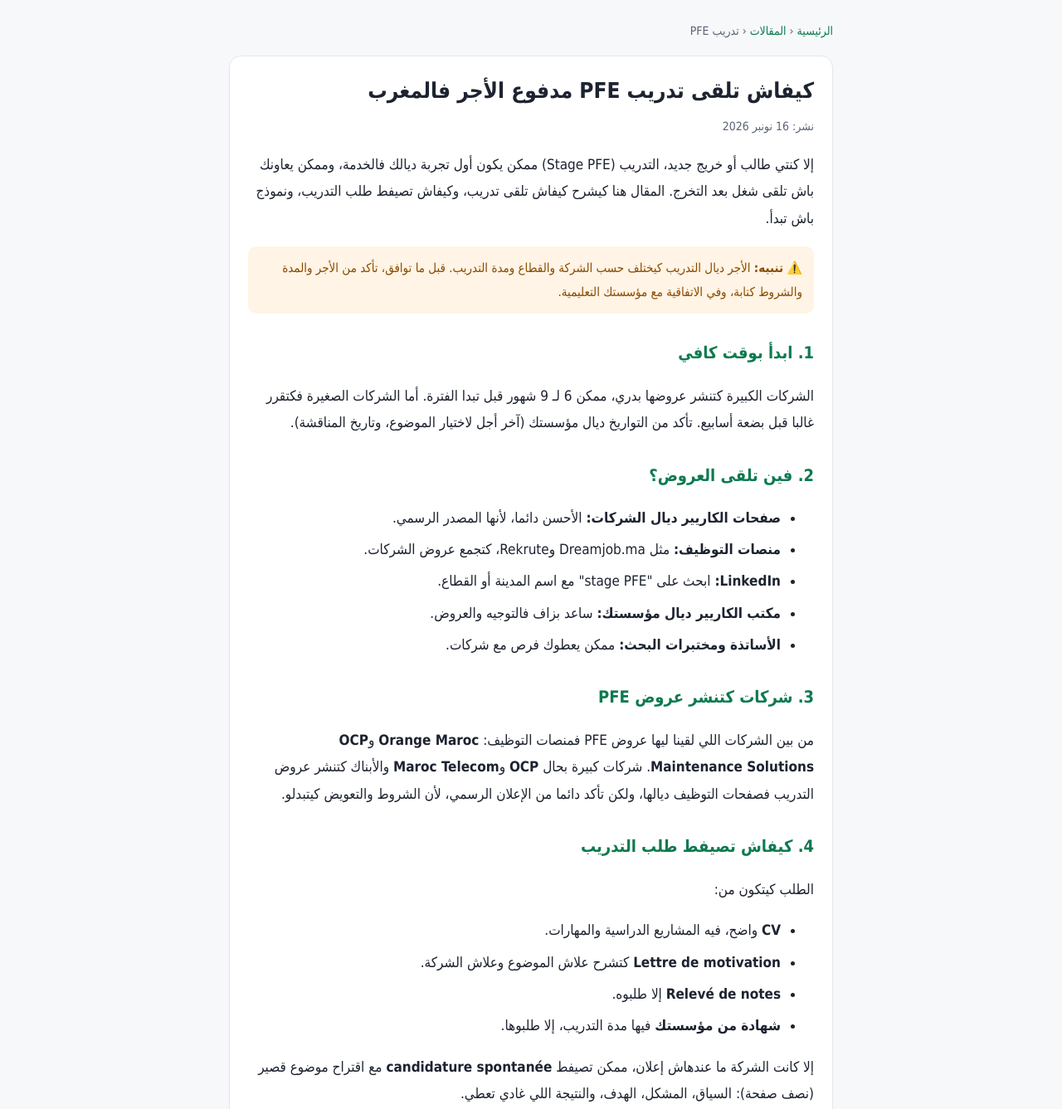
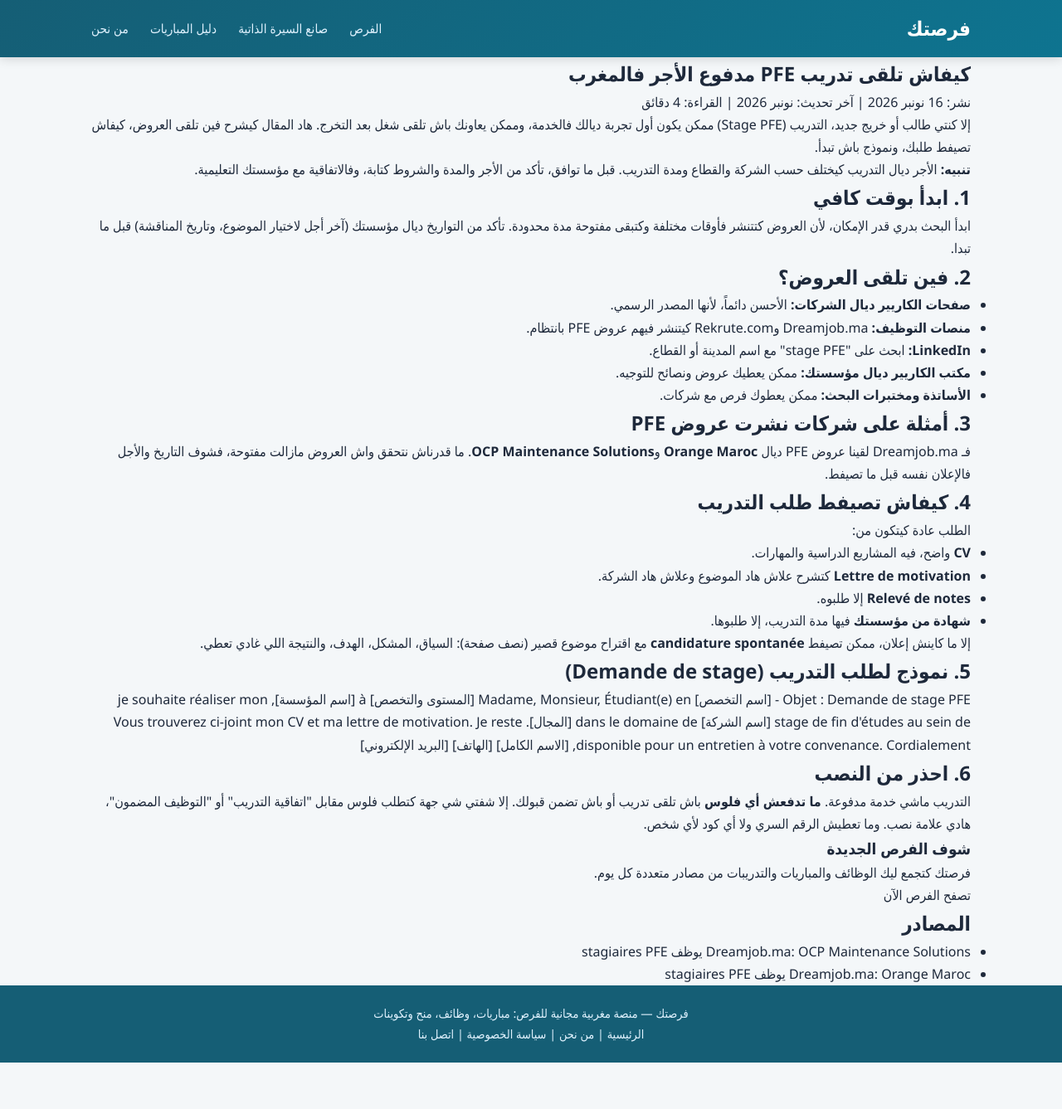
Before and after one commit to fourstek/forssatek, a plain HTML site: page blog/stage-pfe-remunere-maroc.html in a window 1280 px wide. Shown: the top 1337 px of the page at 83% size. After the commit the page ends 1281 px from the top, so only its background shows below. Drawn offline with Linux system fonts and the light colour scheme.

Commit message:
Update stage-pfe-remunere-maroc.html

```diff
--- a/blog/stage-pfe-remunere-maroc.html
+++ b/blog/stage-pfe-remunere-maroc.html
@@ -4,82 +4,78 @@
 <meta charset="UTF-8">
 <meta name="viewport" content="width=device-width, initial-scale=1.0">
 <title>كيفاش تلقى تدريب PFE مدفوع الأجر فالمغرب | فرصتك</title>
-<meta name="description" content="دليل مبسط للطلبة والخريجين الجدد باش يلقاو stage PFE مدفوع الأجر فالمغرب، مع نموذج لطلب التدريب وتنبيهات من النصب.">
+<meta name="description" content="دليل مبسط للطلبة والخريجين باش يلقاو stage PFE فالمغرب: فين تلقى العروض، شنو تصيفط، ونموذج لطلب التدريب، وتنبيهات من النصب.">
+<meta name="keywords" content="stage PFE maroc, تدريب PFE, stage de fin d'études maroc, PFE مدفوع">
 <link rel="canonical" href="https://fourstek.github.io/forssatek/blog/stage-pfe-remunere-maroc.html">
+<meta property="og:title" content="كيفاش تلقى تدريب PFE مدفوع الأجر فالمغرب">
+<meta property="og:type" content="article">
+<meta property="og:url" content="https://fourstek.github.io/forssatek/blog/stage-pfe-remunere-maroc.html">
 <script type="application/ld+json">
 {
   "@context": "https://schema.org",
   "@type": "Article",
   "headline": "كيفاش تلقى تدريب PFE مدفوع الأجر فالمغرب",
   "datePublished": "2026-11-16",
-  "dateModified": "2026-11-16",
+  "dateModified": "2026-11-28",
   "inLanguage": "ar",
   "author": { "@type": "Organization", "name": "فرصتك" },
   "publisher": { "@type": "Organization", "name": "فرصتك" },
   "mainEntityOfPage": "https://fourstek.github.io/forssatek/blog/stage-pfe-remunere-maroc.html"
 }
 </script>
-<style>
-:root{--bg:#f7f8fa;--card:#fff;--text:#1d2330;--muted:#5b6475;--accent:#0d7a4f;--line:#e4e7ec;--warn-bg:#fff4e5;--warn-text:#8a4b00}
-@media (prefers-color-scheme:dark){:root:not([data-theme="light"]){--bg:#12151b;--card:#1a1f28;--text:#e8ebf0;--muted:#9aa3b2;--accent:#3ecf8e;--line:#2a313d;--warn-bg:#3a2a12;--warn-text:#ffd28a}}
-:root[data-theme="dark"]{--bg:#12151b;--card:#1a1f28;--text:#e8ebf0;--muted:#9aa3b2;--accent:#3ecf8e;--line:#2a313d;--warn-bg:#3a2a12;--warn-text:#ffd28a}
-*{box-sizing:border-box}
-body{margin:0;background:var(--bg);color:var(--text);font-family:Tahoma,Arial,sans-serif;line-height:1.9}
-.wrap{max-width:760px;margin:0 auto;padding:16px}
-nav.crumbs{font-size:14px;color:var(--muted);margin:8px 0 16px}
-nav.crumbs a{color:var(--accent);text-decoration:none}
-article{background:var(--card);border:1px solid var(--line);border-radius:14px;padding:22px}
-h1{font-size:26px;line-height:1.5;margin:0 0 10px}
-h2{font-size:20px;margin:28px 0 10px;color:var(--accent)}
-p,li{font-size:17px}
-.meta{color:var(--muted);font-size:14px;margin-bottom:16px}
-ul li{margin-bottom:6px}
-.model{background:var(--bg);border:1px dashed var(--line);border-radius:10px;padding:14px;font-size:15px;white-space:pre-line}
-.warn{background:var(--warn-bg);color:var(--warn-text);border-radius:10px;padding:12px 14px;margin:18px 0;font-size:15px}
-.cta{display:inline-block;margin-top:18px;background:var(--accent);color:#fff;padding:12px 20px;border-radius:10px;text-decoration:none;font-weight:bold}
-.src{font-size:14px;color:var(--muted)}
-.src a{color:var(--accent)}
-</style>
+<link rel="stylesheet" href="../css/style.css">
 </head>
 <body>
-<div class="wrap">
-<nav class="crumbs"><a href="../index.html">الرئيسية</a> ‹ <a href="../articles.html">المقالات</a> ‹ تدريب PFE</nav>
+<header class="site-header">
+  <div class="container header-inner">
+    <a href="../index.html" class="logo">فرصتك</a>
+    <nav class="nav">
+      <a href="../index.html">الفرص</a>
+      <a href="../cv.html">صانع السيرة الذاتية</a>
+      <a href="../articles/mobara-wadifa.html">دليل المباريات</a>
+      <a href="../about.html">من نحن</a>
+    </nav>
+  </div>
+</header>
 
+<main class="container article-page">
   <article>
     <h1>كيفاش تلقى تدريب PFE مدفوع الأجر فالمغرب</h1>
-<div class="meta">نشر: 16 نونبر 2026</div>
+    <p class="article-date">نشر: 16 نونبر 2026 | آخر تحديث: نونبر 2026 | القراءة: 4 دقائق</p>
 
-<p>إلا كنتي طالب أو خريج جديد، التدريب (Stage PFE) ممكن يكون أول تجربة ديالك فالخدمة، وممكن يعاونك باش تلقى شغل بعد التخرج. المقال هنا كيشرح كيفاش تلقى تدريب، وكيفاش تصيفط طلب التدريب، ونموذج باش تبدأ.</p>
+    <p>إلا كنتي طالب أو خريج جديد، التدريب (Stage PFE) ممكن يكون أول تجربة ديالك فالخدمة، وممكن يعاونك باش تلقى شغل بعد التخرج. هاد المقال كيشرح فين تلقى العروض، كيفاش تصيفط طلبك، ونموذج باش تبدأ.</p>
 
-<div class="warn">⚠️ <strong>تنبيه:</strong> الأجر ديال التدريب كيختلف حسب الشركة والقطاع ومدة التدريب. قبل ما توافق، تأكد من الأجر والمدة والشروط كتابة، وفي الاتفاقية مع مؤسستك التعليمية.</div>
+    <div class="warn-box">
+      <strong>تنبيه:</strong> الأجر ديال التدريب كيختلف حسب الشركة والقطاع ومدة التدريب. قبل ما توافق، تأكد من الأجر والمدة والشروط كتابة، وفالاتفاقية مع مؤسستك التعليمية.
+    </div>
 
     <h2>1. ابدأ بوقت كافي</h2>
-<p>الشركات الكبيرة كتنشر عروضها بدري، ممكن 6 لـ 9 شهور قبل تبدا الفترة. أما الشركات الصغيرة فكتقرر غالبا قبل بضعة أسابيع. تأكد من التواريخ ديال مؤسستك (آخر أجل لاختيار الموضوع، وتاريخ المناقشة).</p>
+    <p>ابدأ البحث بدري قدر الإمكان، لأن العروض كتتنشر فأوقات مختلفة وكتبقى مفتوحة مدة محدودة. تأكد من التواريخ ديال مؤسستك (آخر أجل لاختيار الموضوع، وتاريخ المناقشة) قبل ما تبدا.</p>
 
     <h2>2. فين تلقى العروض؟</h2>
     <ul>
-<li><strong>صفحات الكاريير ديال الشركات:</strong> الأحسن دائما، لأنها المصدر الرسمي.</li>
-<li><strong>منصات التوظيف:</strong> مثل Dreamjob.ma وRekrute، كتجمع عروض الشركات.</li>
+      <li><strong>صفحات الكاريير ديال الشركات:</strong> الأحسن دائماً، لأنها المصدر الرسمي.</li>
+      <li><strong>منصات التوظيف:</strong> Dreamjob.ma وRekrute.com كيتنشر فيهم عروض PFE بانتظام.</li>
       <li><strong>LinkedIn:</strong> ابحث على "stage PFE" مع اسم المدينة أو القطاع.</li>
-<li><strong>مكتب الكاريير ديال مؤسستك:</strong> ساعد بزاف فالتوجيه والعروض.</li>
+      <li><strong>مكتب الكاريير ديال مؤسستك:</strong> ممكن يعطيك عروض ونصائح للتوجيه.</li>
       <li><strong>الأساتذة ومختبرات البحث:</strong> ممكن يعطوك فرص مع شركات.</li>
     </ul>
 
-<h2>3. شركات كتنشر عروض PFE</h2>
-<p>من بين الشركات اللي لقينا ليها عروض PFE فمنصات التوظيف: <strong>Orange Maroc</strong> و<strong>OCP Maintenance Solutions</strong>. شركات كبيرة بحال <strong>OCP</strong> و<strong>Maroc Telecom</strong> والأبناك كتنشر عروض التدريب فصفحات التوظيف ديالها، ولكن تأكد دائما من الإعلان الرسمي، لأن الشروط والتعويض كيتبدلو.</p>
+    <h2>3. أمثلة على شركات نشرت عروض PFE</h2>
+    <p>فـ Dreamjob.ma لقينا عروض PFE ديال <strong>Orange Maroc</strong> و<strong>OCP Maintenance Solutions</strong>. ما قدرناش نتحقق واش العروض مازالت مفتوحة، فشوف التاريخ والأجل فالإعلان نفسه قبل ما تصيفط.</p>
 
     <h2>4. كيفاش تصيفط طلب التدريب</h2>
-<p>الطلب كيتكون من:</p>
+    <p>الطلب عادة كيتكون من:</p>
     <ul>
       <li><strong>CV</strong> واضح، فيه المشاريع الدراسية والمهارات.</li>
-<li><strong>Lettre de motivation</strong> كتشرح علاش الموضوع وعلاش الشركة.</li>
+      <li><strong>Lettre de motivation</strong> كتشرح علاش هاد الموضوع وعلاش هاد الشركة.</li>
       <li><strong>Relevé de notes</strong> إلا طلبوه.</li>
       <li><strong>شهادة من مؤسستك</strong> فيها مدة التدريب، إلا طلبوها.</li>
     </ul>
-<p>إلا كانت الشركة ما عندهاش إعلان، ممكن تصيفط <strong>candidature spontanée</strong> مع اقتراح موضوع قصير (نصف صفحة): السياق، المشكل، الهدف، والنتيجة اللي غادي تعطي.</p>
+    <p>إلا ما كاينش إعلان، ممكن تصيفط <strong>candidature spontanée</strong> مع اقتراح موضوع قصير (نصف صفحة): السياق، المشكل، الهدف، والنتيجة اللي غادي تعطي.</p>
 
     <h2>5. نموذج لطلب التدريب (Demande de stage)</h2>
-<div class="model">Objet : Demande de stage PFE - [اسم التخصص]
+    <div class="modele">Objet : Demande de stage PFE - [اسم التخصص]
 
 Madame, Monsieur,
 
@@ -93,19 +89,32 @@ Cordialement,
 [البريد الإلكتروني]</div>
 
     <h2>6. احذر من النصب</h2>
-<p>التدريب ماشي خدمة مدفوعة. <strong>ما تدفعش أي فلوس</strong> باش تلقى تدريب أو باش تضمن قبولك. وإلا شفتي شي جهة كتطلب فلوس مقابل "اتفاقية التدريب" أو "التوظيف المضمون"، فهادي علامة نصب. وما تعطيش الرقم السري ولا أي كود لأي شخص.</p>
+    <p>التدريب ماشي خدمة مدفوعة. <strong>ما تدفعش أي فلوس</strong> باش تلقى تدريب أو باش تضمن قبولك. إلا شفتي شي جهة كتطلب فلوس مقابل "اتفاقية التدريب" أو "التوظيف المضمون"، هادي علامة نصب. وما تعطيش الرقم السري ولا أي كود لأي شخص.</p>
 
-<div class="src">
-<p><strong>المصادر:</strong></p>
-<ul>
-<li><a href="https://www.jobsquare.ma/blog/guide-stage-pfe-maroc/">JobSquare - دليل PFE بالمغرب (الخطوات والملف)</a></li>
-<li><a href="https://www.dreamjob.ma/stage/ocp-maintenance-solutions-recrute-des-stagiaires-pfe/">Dreamjob.ma - عروض PFE ديال OCP Maintenance Solutions</a></li>
-<li><a href="https://www.dreamjob.ma/stage/orange-maroc-recrute-des-stagiaires-pfe/">Dreamjob.ma - عروض PFE ديال Orange Maroc</a></li>
-</ul>
+    <div class="cta-box">
+      <h3>شوف الفرص الجديدة</h3>
+      <p>فرصتك كتجمع ليك الوظائف والمباريات والتدريبات من مصادر متعددة كل يوم.</p>
+      <a href="../index.html" class="btn btn-primary">تصفح الفرص الآن</a>
     </div>
 
-<a class="cta" href="../index.html">تصفح الفرص الجديدة</a>
+    <h2>المصادر</h2>
+    <ul>
+      <li><a href="https://www.dreamjob.ma/stage/ocp-maintenance-solutions-recrute-des-stagiaires-pfe/" target="_blank" rel="noopener">Dreamjob.ma: OCP Maintenance Solutions يوظف stagiaires PFE</a></li>
+      <li><a href="https://www.dreamjob.ma/stage/orange-maroc-recrute-des-stagiaires-pfe/" target="_blank" rel="noopener">Dreamjob.ma: Orange Maroc يوظف stagiaires PFE</a></li>
+    </ul>
   </article>
+</main>
+
+<footer class="site-footer">
+  <div class="container">
+    <p>فرصتك — منصة مغربية مجانية للفرص: مباريات، وظائف، منح وتكوينات</p>
+    <p>
+      <a href="../index.html">الرئيسية</a> |
+      <a href="../about.html">من نحن</a> |
+      <a href="../privacy.html">سياسة الخصوصية</a> |
+      <a href="../contact.html">اتصل بنا</a>
+    </p>
   </div>
+</footer>
 </body>
 </html>
```
Lines whose indentation alone changed are shown as unchanged.
